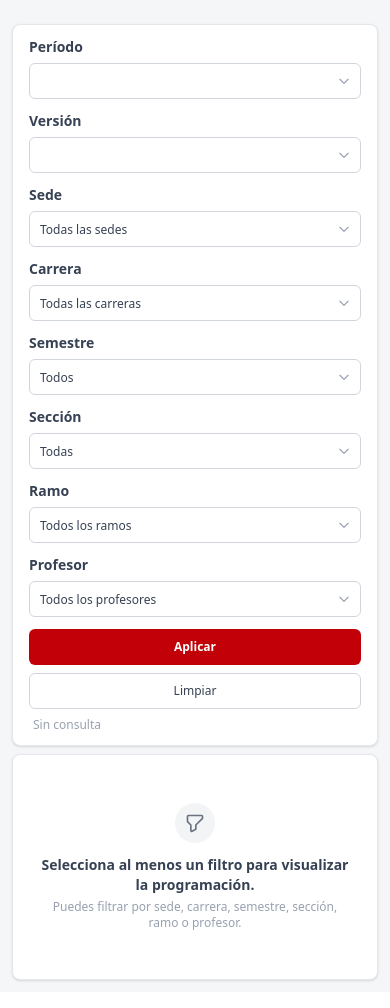
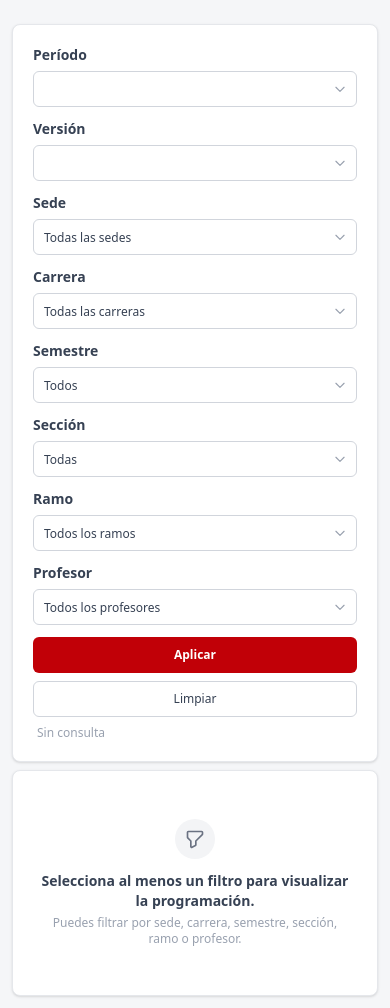
Before and after one commit to DDARKCHI/SistemaHorarios, a Laravel app: page /programacion in a window 390 px wide. Shown: the part 234-1242 px from the top of the page. Before the commit the page ends 1217 px from the top, so only its background shows below. Run offline with Laravel 12, Linux system fonts and the light colour scheme; a user stored in the database is signed in; data comes from the database, SQL or seed files in the repository; data that the repository does not hold is empty; style sheets or scripts are compiled from the project's sources.

Commit message:
Aumenta el espacio interior de los filtros de programación anterior

```diff
--- a/resources/views/programacion/index.blade.php
+++ b/resources/views/programacion/index.blade.php
@@ -12,7 +12,7 @@
         id="filtros-form"
         method="GET"
         action="{{ route('programacion.index') }}"
-        class="mb-2 rounded-lg border border-gray-200 bg-white px-4 py-3 shadow-sm"
+        class="mb-2 rounded-lg border border-gray-200 bg-white p-5 shadow-sm sm:p-6"
     >
 
         <div class="grid min-w-0 grid-cols-1 gap-3 sm:grid-cols-2 xl:grid-cols-4 xl:items-end">
```
